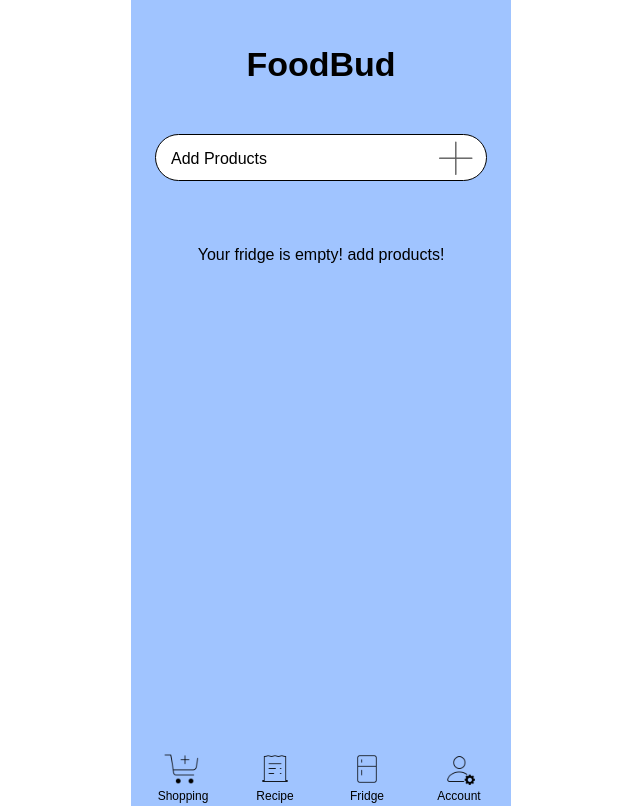
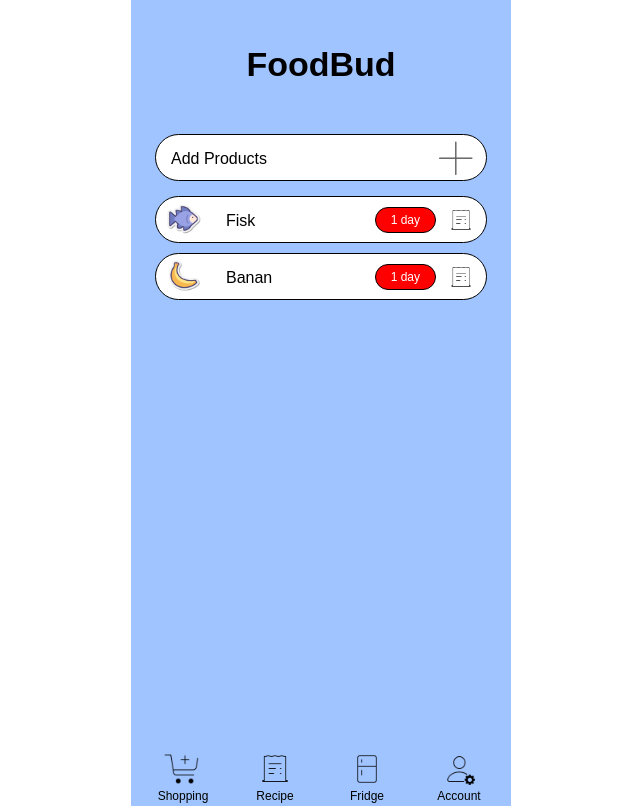
Before and after one commit to A1101101IR/FridgeEase, a React (Create React App) app: page / in a window 1280 px wide. Shown: the whole page, without its empty margins (319-959 px from the left). Built offline with nearby package versions, Linux system fonts and the light colour scheme; data requests are answered from the project's data file.

Commit message:
work with more products

```diff
--- a/data/db.json
+++ b/data/db.json
@@ -12,8 +12,69 @@
         },
         {
             "id" : 2,
-            "name" : "Fisk",
-            "icon" : "fisk.png"
+            "name" : "Bacon",
+            "icon" : "bacon.png"
+        },
+        {
+            "id" : 3,
+            "name" : "Cheese",
+            "icon" : "cheese.png"
+        },
+        {
+            "id" : 4,
+            "name" : "Banan",
+            "icon" : "banan.png"
+        },
+        {
+            "id" : 5,
+            "name" : "Fish",
+            "icon" : "fish.png"
+        },
+        {
+            "id" : 6,
+            "name" : "Milk",
+            "icon" : "milk.png"
+        },
+        {
+            "id" : 7,
+            "name" : "Crab",
+            "icon" : "crab.png"
+        },
+        {
+            "id" : 8,
+            "name" : "Cake",
+            "icon" : "cake.png"
+        },
+        {
+            "id" : 9,
+            "name" : "Sausage",
+            "icon" : "sausage.png"
+        }
+    ],
+    "fridge": [
+        {
+            "id" : 0,
+            "quantity" : 1,
+            "weight" : 1000,
+            "product_type" : [
+                {
+                    "id" : 2,
+                    "name" : "Fisk",
+                    "icon" : "fisk.png"
+                }
+            ]
+        },
+        {
+            "id" : 0,
+            "quantity" : 1,
+            "weight" : 1000,
+            "product_type" : [
+                {
+                    "id" : 1,
+                    "name" : "Banan",
+                    "icon" : "banan.png"
+                }
+            ]
         }
     ]
 }
--- a/src/App.js
+++ b/src/App.js
@@ -8,6 +8,7 @@ import Header from "./components/header";
 import Main from "./main";
 import ProductList from "./components/product/product-list";
 import Product from "./components/product/product";
+import RecipeSearch from "./components/recipe/recipeSearch";
 function App() {
   return (
     <div className="container">
@@ -21,6 +22,7 @@ function App() {
           <Route path="/account" element={<Account />}></Route>
           <Route path="/orderList" element={<OrderList />}></Route>
           <Route path="/recipe" element={<Recipe />}></Route>
+          <Route path="/recipe/:id" element={<RecipeSearch />}></Route>
         </Routes>
       </section>
       <Navigation />
--- a/src/components/fridge.js
+++ b/src/components/fridge.js
@@ -1,6 +1,9 @@
 import { Link } from "react-router-dom";
 import Plus from "../img/plus.png";
+import useFatch from "./customHooks/useFetch";
+import FridgeList from "./fridge/fridgeList";
 const Fridge = () => {
+  const { data: fridgeData } = useFatch("http://localhost:8000/fridge");
   return (
     <>
       <section className="fridge">
@@ -8,7 +11,9 @@ const Fridge = () => {
           <h4>Add Products</h4>
           <img src={Plus} alt="" />
         </Link>
-        <p>Your fridge is empty! add products!</p>
+
+        {!fridgeData && <p>Your fridge is empty! add products!</p>}
+        {fridgeData && <FridgeList />}
       </section>
     </>
   );
--- /dev/null
+++ b/src/components/fridge/fridgeList.js
@@ -0,0 +1,39 @@
+import { Link } from "react-router-dom";
+import useFatch from "../customHooks/useFetch";
+import PecipeIcon from "../../img/recipe.png";
+const FridgeList = () => {
+  const { data: fridgeData } = useFatch("http://localhost:8000/fridge");
+  console.log(fridgeData);
+  return (
+    <>
+      {fridgeData &&
+        fridgeData.map((item) => (
+          <div className="FridgeItem">
+            {item.product_type.map((product) => (
+              <>
+                <Link
+                  to={`/recipe/${product.id}`}
+                  key={product.id}
+                  className="product-cart-small"
+                >
+                  <div className="icon-item-name">
+                    <img
+                      src={require(`../../img/icons8/${product.icon}`)}
+                      className="product-icon"
+                    />
+                    <h4>{product.name}</h4>
+                  </div>
+                  <div className="date-notfication-recipe-btn">
+                    <span className="expiration-date">1 day</span>
+                    <img src={PecipeIcon} alt="recipe icon" />
+                  </div>
+                </Link>
+              </>
+            ))}
+          </div>
+        ))}
+    </>
+  );
+};
+
+export default FridgeList;
--- /dev/null
+++ b/src/components/recipe/recipeSearch.js
@@ -0,0 +1,8 @@
+import { useParams } from "react-router-dom";
+
+const RecipeSearch = () => {
+  const { id } = useParams();
+  return <div>{id}</div>;
+};
+
+export default RecipeSearch;
--- a/src/index.scss
+++ b/src/index.scss
@@ -167,14 +167,13 @@
     background-color: white;
   }
   img {
-    width: 35px;
-    height: 35px;
+    width: 30px;
+    height: 30px;
     background-color: white;
     margin: 0px 10px;
   }
+}
 
-
-}
 .product-cart {
   width: 330px;
   background-color: white;
@@ -196,7 +195,6 @@
       .product-icon {
         width: 40px;
         height: 40px;
-
       }
       h4 {
         margin-left: 10px;
@@ -254,3 +252,24 @@
     }
   }
 }
+
+.FridgeItem {
+  .icon-item-name {
+    display: flex;
+    align-items: center;
+  }
+  .date-notfication-recipe-btn {
+    display: flex;
+    align-items: center;
+    .expiration-date {
+      background-color: red;
+      border: 1px solid black;
+      padding: 5px 15px;
+      border-radius: 15px;
+      font-size: 12px;
+      display: flex;
+      align-items: center;
+      color: white;
+    }
+  }
+}
```
